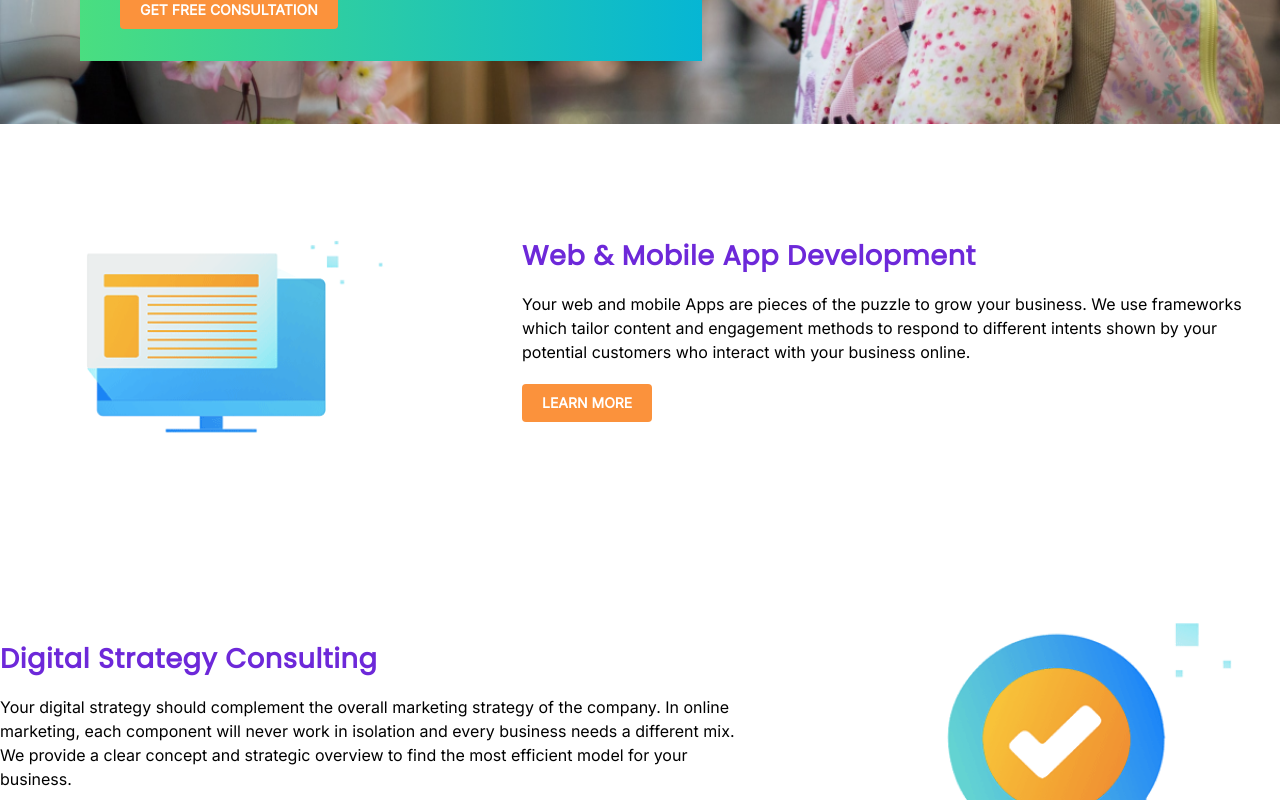
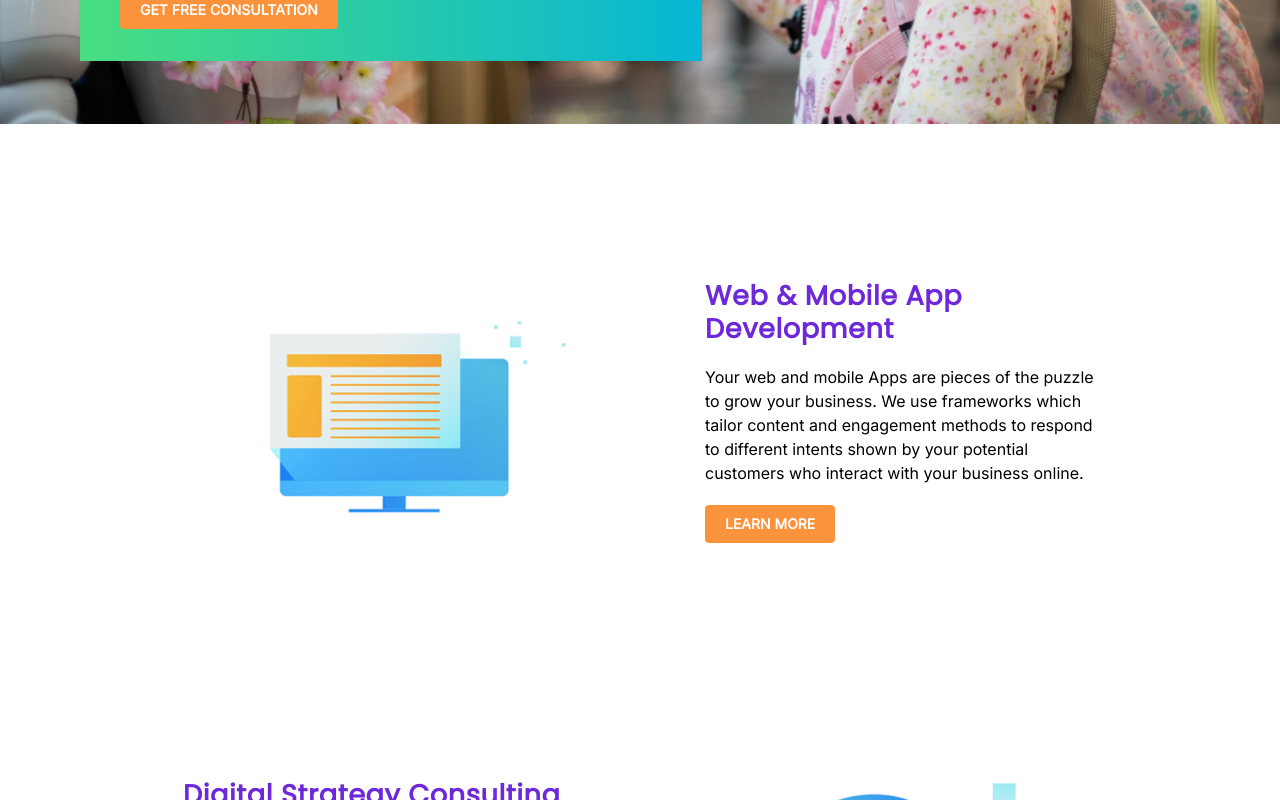
Before and after one commit to Sanduranga/p13_at_digital, a React (Vite) app: page / in a window 1280 px wide. Shown: the part 700-1500 px from the top of the page. Built offline with nearby package versions, Linux system fonts and the light colour scheme.

Commit message:
Fixed several css issues

```diff
--- a/src/components/Intro.jsx
+++ b/src/components/Intro.jsx
@@ -22,7 +22,7 @@ const Intro = () => {
         </a>
       </div>
 
-      <div className={`wrapper ${navData ? "blur" : " blur-none"}`}>
+      <div className={`wrapper2 ${navData ? "blur" : " blur-none"}`}>
         {/* wrapper1 & wrapper2 is in index.css */}
         <div className="flex sm:flex-row flex-col justify-start items-center md:gap-[20px] lg:gap-[108px] gap-[20px]">
           <img
--- a/src/components/Navbar.jsx
+++ b/src/components/Navbar.jsx
@@ -37,7 +37,7 @@ const Navbar = () => {
           : "translate-x-full transition-transform"
       }`}
       >
-        <div className="mobile_nav_content flex flex-col justify-between h-full">
+        <div className="mobile_nav_content flex flex-col justify-between min-w-[100vh] h-full">
           <ul className="flex flex-col gap-7 font-['Inter'] text-white text-sm font-medium">
             <li>
               <div
@@ -60,7 +60,7 @@ const Navbar = () => {
               <a href="#">CAREERS</a>
             </li>
           </ul>
-          <div className="relative w-[180.89px] h-[20px]">
+          <div className="relative w-[180.89px] h-[20px] mb-5 ml-4">
             <img
               src={logo}
               className="w-[238.89px] h-[36.11px] left-0 top-[-11.11px] absolute"
```
